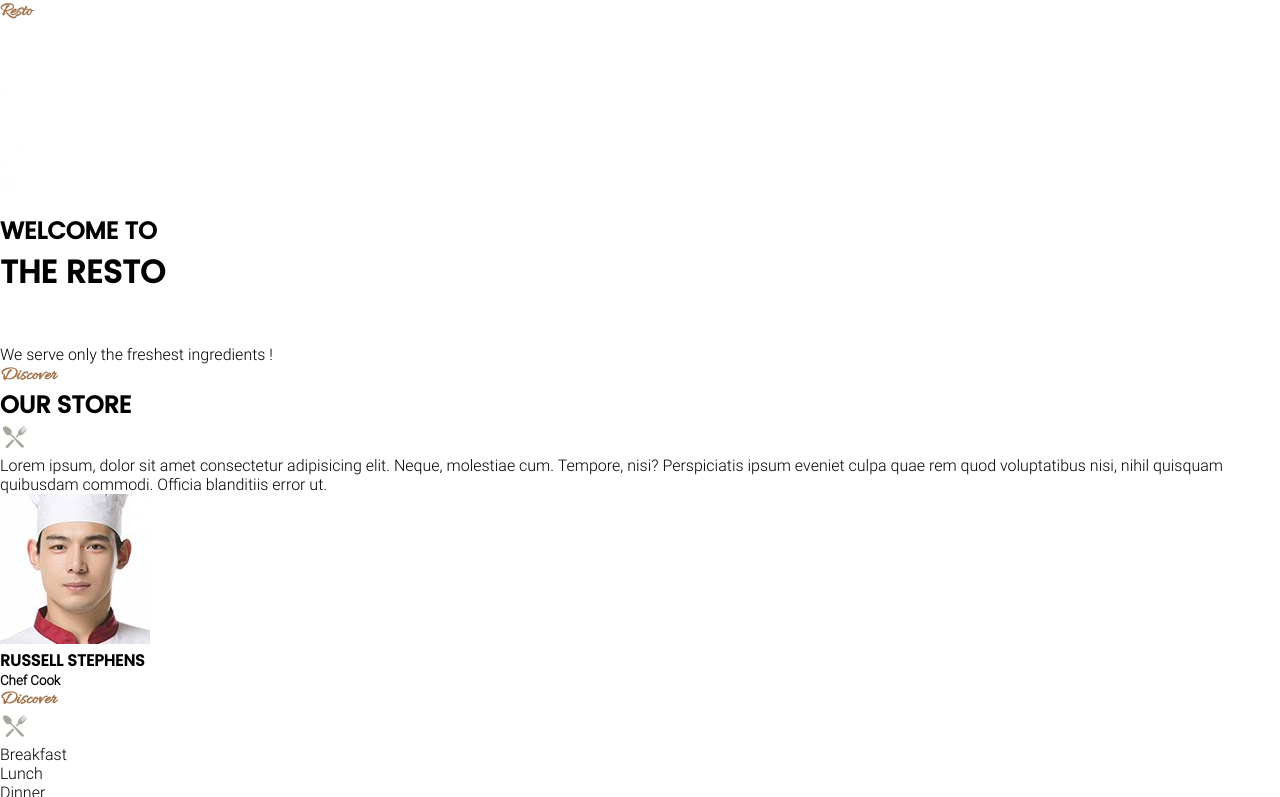
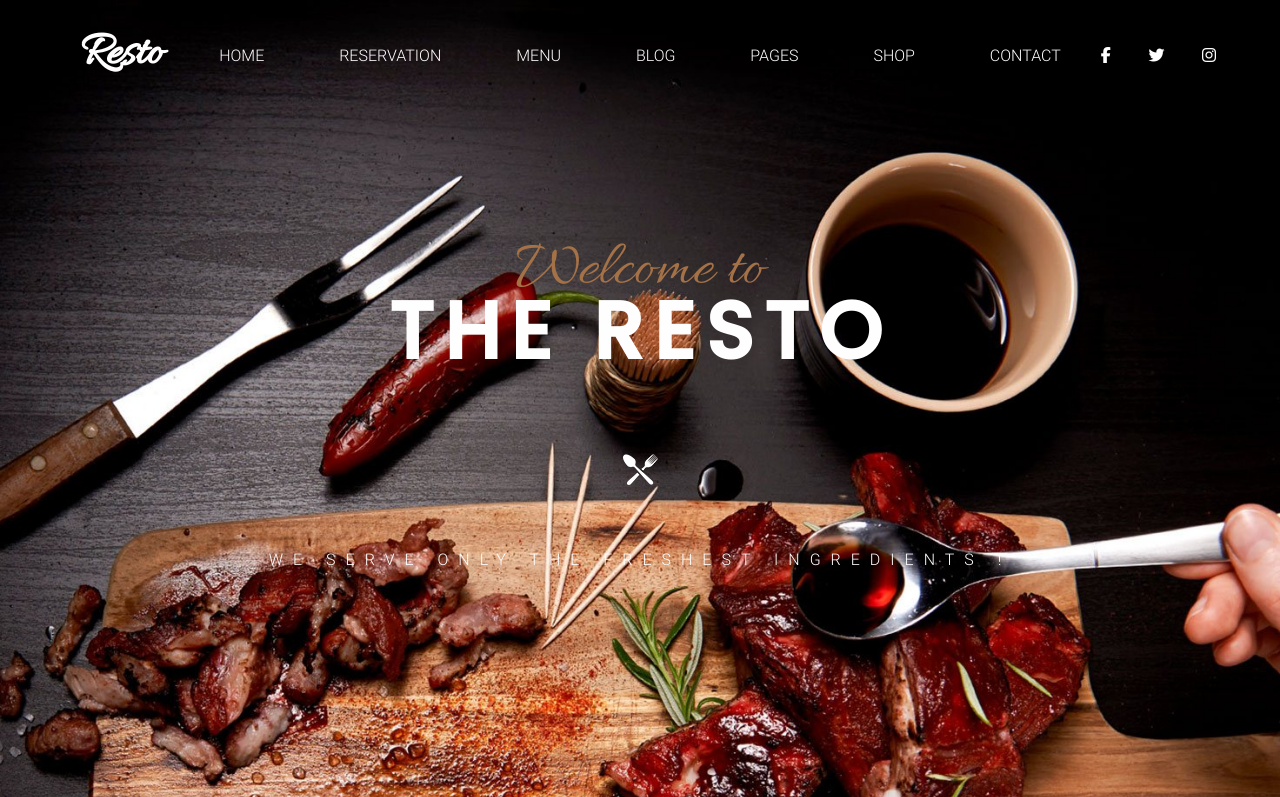
Before and after one commit to Sandrine-dev/LeResto, a plain HTML site: page index.html in a window 1280 px wide. Shown: the top 797 px of the page. Drawn offline with Linux system fonts and the light colour scheme.

Commit message:
Header Css

```diff
--- /dev/null
+++ b/asset/style/Layout/_header.scss
@@ -0,0 +1,64 @@
+header{
+    background: url(../img/bg-slider-06.jpg) no-repeat fixed center/cover;
+    min-height: 100vh;
+    position: relative;
+    nav{
+        position: absolute;
+        top: 0;
+        left: 50%;
+        transform: translateX(-50%);
+        display: grid;
+        grid-template-columns: 10% 80% 10%;
+        width: 90%;
+        margin: 0 auto;
+        padding: 25px 0;
+        align-items: center;
+        .nav_left h3{
+            color: $white1;
+            font-size: 3rem;
+        }
+        .nav_middle ul{
+            display: flex;
+            justify-content: space-between;
+            align-items: center;
+            margin: 0 40px;
+            text-transform: uppercase;
+        }
+        .nav_right ul{
+            display: flex;
+            justify-content: space-between;
+            align-items: center;
+        }
+    }
+
+    .header_content {
+        margin: 0 auto;
+        color: $white1;
+        display: flex;
+        justify-content: center;
+        align-items: center;
+        min-height: 100vh;
+        .header_box{
+            .title{
+                h2{
+                @include styleTitle;
+                font-size: 4rem;
+                font-weight: 100;
+                }
+                h1{
+                    font-size: 5rem;
+                    letter-spacing: 10px;
+                    margin-top: -40px;
+                }
+            }
+            img{
+                margin: 55px auto;
+            }
+            p{
+                text-transform: uppercase;
+                letter-spacing: 10px;
+            }
+        }
+
+    }
+}
--- a/asset/style/_settings.scss
+++ b/asset/style/_settings.scss
@@ -36,6 +36,7 @@ $font3 : "Roboto", Arial, Helvetica, sans-serif;
 @mixin styleTitle {
     font-family: $font1;
     color: $gold1;
+    text-transform: none;
 }
 
 
@@ -46,6 +47,7 @@ $font3 : "Roboto", Arial, Helvetica, sans-serif;
   box-sizing: border-box;
   list-style: none;
   font-family: $font3;
+  text-align: center;
 }
 
 html{
--- a/asset/style/index.scss
+++ b/asset/style/index.scss
@@ -1,2 +1,7 @@
 // SETTINGS
 @import "./settings";
+
+// COMPONENTS
+
+// LAYOUT
+@import "./Layout/header"
--- a/index.html
+++ b/index.html
@@ -17,6 +17,7 @@
   </head>
   <body>
     <header>
+      <div class="nav">
         <nav>
           <div class="nav_left">
             <h3>Resto</h3>
@@ -46,14 +47,17 @@
             </ul>
           </div>
         </nav>
+      </div>
 
       <div class="header_content">
+        <div class="header_box">
           <div class="title">
             <h2>Welcome to</h2>
             <h1>The resto</h1>
           </div>
           <img src="./asset/img/ic-plate-big.png" alt="silverware" />
           <p>We serve only the freshest ingredients !</p>
+        </div>
       </div>
     </header>
 
```
Also changed, not shown: asset/style/index.css, 1 other file. Lines whose indentation alone changed are shown as unchanged.
